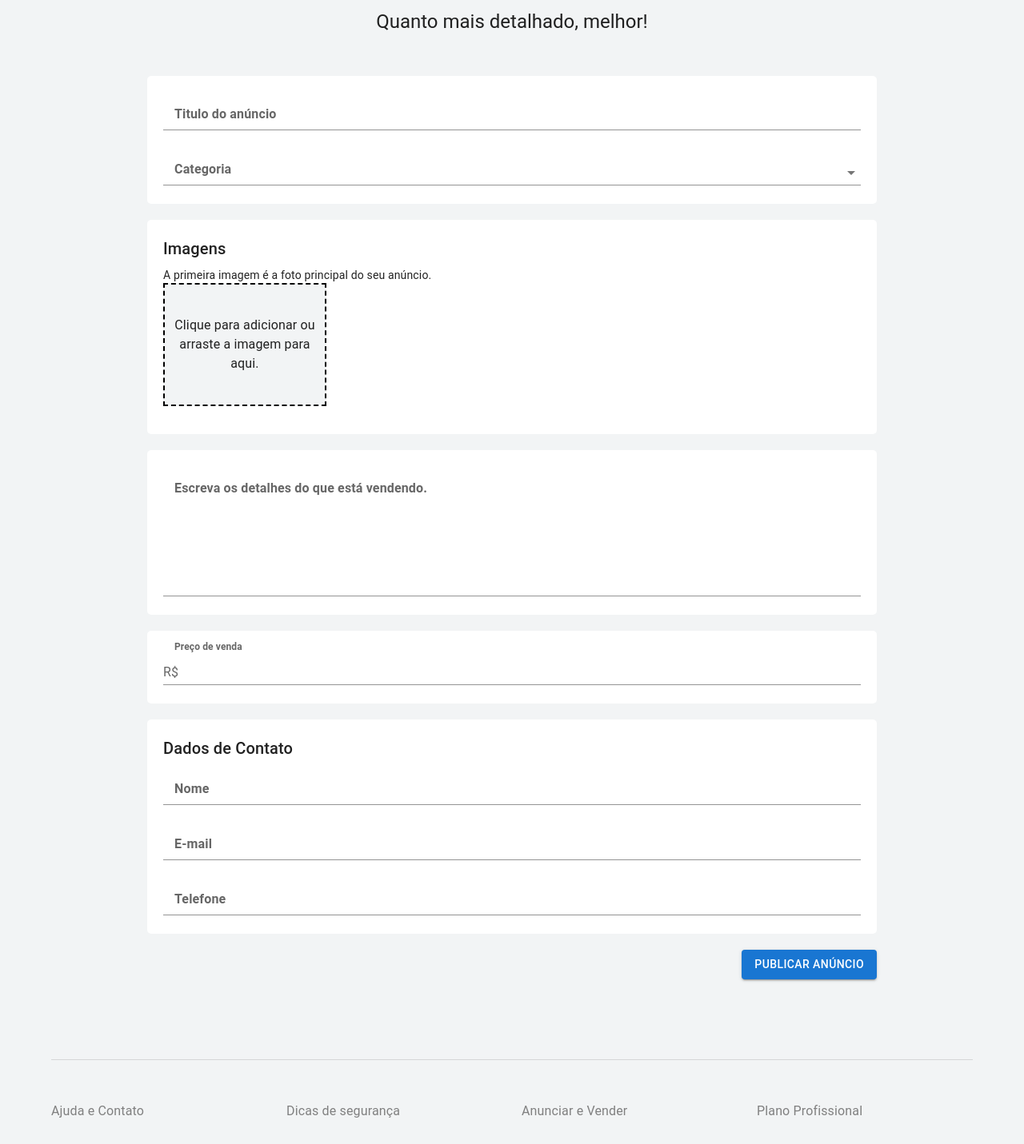
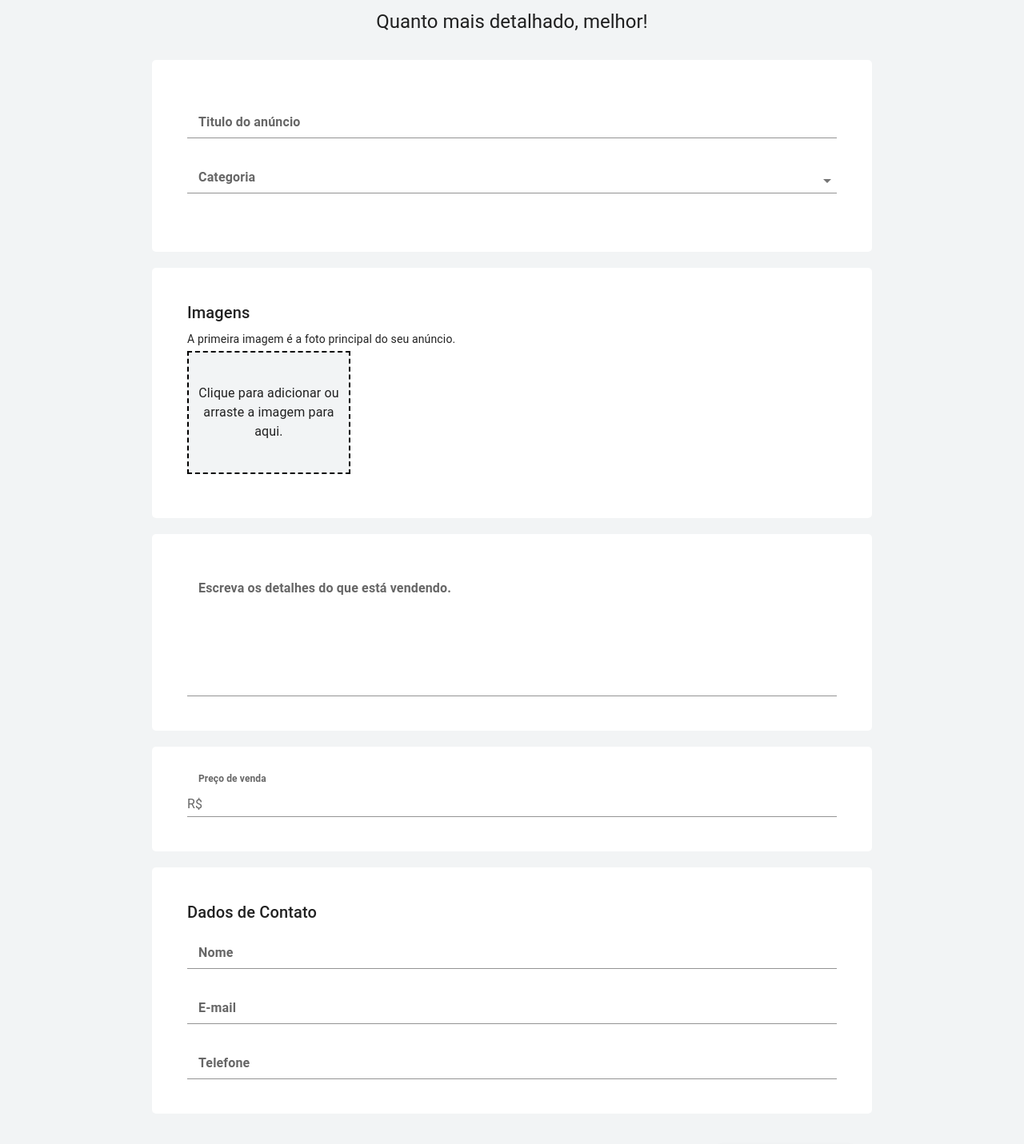
Before and after one commit to Ezequieloliveiras/anunx, a Next.js app: page /pages/user/publish in a window 1280 px wide. Shown: the part 260-1691 px from the top of the page at 80% size. Built offline with nearby package versions, Linux system fonts and the light colour scheme.

Commit message:
alterando estilos para sx

```diff
--- a/src/app/components/FileUpload.js
+++ b/src/app/components/FileUpload.js
@@ -1,3 +1,4 @@
+import styled from 'styled-components'
 import { useDropzone } from 'react-dropzone'
 import { DeleteForever } from '@mui/icons-material'
 
@@ -7,8 +8,24 @@ import {
     Typography
 } from '@mui/material'
 
+const StyledBox = styled('box')({
+    position: 'absolute',
+    display: 'flex',
+    color: 'rgb(0, 0, 0, 0.0)',
+    justifyContent: 'center',
+    alignItems: 'center',
+    textAlign: 'center',
+    height: '100%',
+    width: '100%',
 
-const FileUpload = ({files, errors, touched, setFieldValue}) => {
+    '&:hover': {
+        backgroundColor: 'rgb(0, 0, 0, 0.7)',
+        display: 'flex',
+        color: 'white'
+    },
+})
+
+const FileUpload = ({ files, errors, touched, setFieldValue }) => {
     const { getRootProps, getInputProps } = useDropzone({
         accept: 'image/*',
         onDrop: (acceptFile) => {
@@ -34,7 +51,7 @@ const FileUpload = ({files, errors, touched, setFieldValue}) => {
             <Typography component='h6' variant='h6' color={errors && touched ? 'error' : 'textPrimary'} gutterBottom >
                 Imagens
             </Typography>
-            <Typography component='div' variant='body2' color={errors ? 'error' : 'textPrimary'} >
+            <Typography component='div' variant='body2' color={errors ? 'error' : 'textPrimary'} gutterBottom >
                 A primeira imagem é a foto principal do seu anúncio.
             </Typography>
             {
@@ -42,8 +59,24 @@ const FileUpload = ({files, errors, touched, setFieldValue}) => {
                     ? <Typography variant='body2' color='error' gutterBottom >{errors}</Typography>
                     : null
             }
-            <Box className='thumbsContainer'>
-                <Box className='dropzone'{...getRootProps()}>
+            <Box
+                sx={{
+                    display: 'flex',
+                    flexWrap: 'wrap'
+                }}>
+                <Box
+                    sx={{
+                        display: 'flex',
+                        justifyContent: 'center',
+                        alignItems: 'center',
+                        textAlign: 'center',
+                        width: '200px',
+                        height: '150px',
+                        margin: '0 15px 15px 0',
+                        backgroundColor: 'rgb(242, 244, 245)',
+                        border: '2px dashed black',
+
+                    }}{...getRootProps()}>
                     <input name='files'{...getInputProps()} />
                     <Typography color={errors ? 'error' : 'textPrimary'}>
                         Clique para adicionar ou arraste a imagem para aqui.
@@ -51,25 +84,45 @@ const FileUpload = ({files, errors, touched, setFieldValue}) => {
                 </Box>
                 {
                     files.map((file, index) => (
-                        <Box key={file.name} className='thumb' sx={{ backgroundImage: `url(${file.preview})` }}>
+                        <Box key={file.path}
+                            sx={{
+                                position: 'relative',
+                                backgroundImage: `url(${file.preview})`,
+                                width: '200px',
+                                height: '150px',
+                                backgroundSize: 'cover',
+                                margin: '0 15px 15px 0',
+                                backgroundPosition: 'center',
+                                '&:hover': {
+                                    display: 'flex',
+                                },
+                            }}>
                             {
                                 index === 0 ?
-                                    <Box className='mainImage' >
+                                    <Box sx={{
+                                        backgroundColor: 'blue',
+                                        padding: '6px 10px',
+                                        position: 'absolute',
+                                        color: '#ffffff',
+                                        bottom: 0,
+                                        left: 0,
+                                    }} >
                                         <Typography variant='body2'>
                                             Principal
                                         </Typography>
                                     </Box>
                                     : null
                             }
-                            <Box className='mask'>
+                            <StyledBox>
                                 <IconButton color='inherit' onClick={() => { handleRemoveFile(file.path) }}>
-                                    <DeleteForever fontSize='large' className='delete' />
+                                    <DeleteForever fontSize='large' />
                                 </IconButton>
-                            </Box>
+                            </StyledBox>
+
                         </Box>
                     ))
                 }
-            </Box>
+            </Box >
         </>
     )
 }
--- a/src/app/globals.css
+++ b/src/app/globals.css
@@ -156,4 +156,8 @@
   background-color: #ffffff;
   margin-top: 30px;
   padding: 30px;
+}
+
+.show {
+  display: flex !important;
 }/*# sourceMappingURL=globals.css.map */
--- a/src/app/globals.scss
+++ b/src/app/globals.scss
@@ -201,3 +201,7 @@
 
 
  }
+
+ .show {
+        display: flex !important;
+    }
--- a/src/app/pages/user/publish/page.jsx
+++ b/src/app/pages/user/publish/page.jsx
@@ -20,10 +20,9 @@ import {
 
 import '../../../globals.scss'
 import TemplateDefault from '../../../templates/Default'
-import FileUpload from '../../../components/fileUpload'
+import FileUpload from '../../../components/FileUpload'
 
 import { initialValues, validationSchema } from './formValues'
-
 
 
 const StyledContainer = styled(Container)(({ theme }) => ({
@@ -52,10 +51,15 @@ const Publish = () => {
                         setFieldValue,
                     }) => {
 
-
-
                         return (
-                            <form onSubmit={handleSubmit} className='form'>
+                            <form onSubmit={handleSubmit} fullWidth
+                                style={{
+                                    width: '100%',
+                                    borderRadius: '5px',
+                                    display: 'flex',
+                                    flexDirection: 'column',
+                                    alignItems: 'center'
+                                }}>
                                 <StyledContainer maxWidth='sm'>
                                     <Typography component='h1' variant='h2' align='center' color='textPrimary' gutterBottom>
                                         Publicar anúncio
@@ -65,10 +69,22 @@ const Publish = () => {
                                     </Typography>
                                 </StyledContainer>
 
-                                <Container maxWidth='md' className='box-container'>
-                                    <Box className='box'>
+                                <Container maxWidth='md'
+                                    sx={{
+                                        backgroundColor: '#ffffff',
+                                        padding: '30px',
+                                        borderRadius: '5px',
+                                        marginBottom:'20px'
+                                    }}>
+                                    <Box
+                                        sx={{
+                                            backgroundColor: '#ffffff',
+                                            padding: '20px',
+                                            borderRadius: '5px',
+                                            marginBottom: '20px'
+                                        }}>
                                         <FormControl error={errors.title && touched.title} fullWidth>
-                                            <InputLabel className='input-label' >Titulo do anúncio </InputLabel>
+                                            <InputLabel sx={{ fontWeight: '700' }} >Titulo do anúncio </InputLabel>
                                             <Input
                                                 variant="standard"
                                                 name='title'
@@ -77,13 +93,13 @@ const Publish = () => {
                                                 error={!!errors.title && touched.title ? errors.title : null}
                                             />
                                             <FormHelperText>
-                                                {errors.title  && touched.title ? errors.title : null}
+                                                {errors.title && touched.title ? errors.title : null}
                                             </FormHelperText>
                                         </FormControl>
                                         <br /><br />
 
                                         <FormControl error={errors.category && touched.category} fullWidth>
-                                            <InputLabel className='input-label' >Categoria</InputLabel>
+                                            <InputLabel sx={{ fontWeight: '700' }} >Categoria</InputLabel>
                                             <Select
                                                 variant="standard"
                                                 name='category'
@@ -114,8 +130,18 @@ const Publish = () => {
                                     </Box>
                                 </Container>
 
-                                <Container className='box-container'>
-                                    <Box className='box'>
+                                <Container maxWidth='md'
+                                    sx={{
+                                        backgroundColor: '#ffffff',
+                                        padding: '20px',
+                                        borderRadius: '5px'
+                                    }}>
+                                    <Box
+                                        sx={{
+                                            backgroundColor: '#ffffff',
+                                            padding: '20px',
+                                            borderRadius: '5px',
+                                        }}>
                                         <FileUpload
                                             files={values.files}
                                             errors={errors.files}
@@ -124,10 +150,20 @@ const Publish = () => {
                                         />
                                     </Box>
                                 </Container>
-                                <Container className='box-container'>
-                                    <Box className='box'>
+                                <Container maxWidth='md'
+                                    sx={{
+                                        backgroundColor: '#ffffff',
+                                        padding: '20px',
+                                        borderRadius: '5px',
+                                        marginTop: '20px'
+                                    }}>
+                                    <Box sx={{
+                                        backgroundColor: '#ffffff',
+                                        padding: '20px',
+                                        borderRadius: '5px'
+                                    }}>
                                         <FormControl error={errors.description && touched.description} fullWidth>
-                                            <InputLabel className='input-label' >Escreva os detalhes do que está vendendo.</InputLabel>
+                                            <InputLabel sx={{ fontWeight: '700' }} >Escreva os detalhes do que está vendendo.</InputLabel>
                                             <Input
                                                 name='description'
                                                 multiline
@@ -141,10 +177,21 @@ const Publish = () => {
                                         </FormControl>
                                     </Box>
                                 </Container>
-                                <Container className='box-container'>
-                                    <Box className='box'>
+                                <Container maxWidth='md'
+                                    sx={{
+                                        backgroundColor: '#ffffff',
+                                        padding: '20px',
+                                        borderRadius: '5px',
+                                        marginTop: '20px'
+                                    }}>
+                                    <Box
+                                        sx={{
+                                            backgroundColor: '#ffffff',
+                                            padding: '20px',
+                                            borderRadius: '5px'
+                                        }}>
                                         <FormControl error={errors.price && touched.price} fullWidth>
-                                            <InputLabel className='input-label' >Preço de venda</InputLabel>
+                                            <InputLabel sx={{ fontWeight: '700' }} >Preço de venda</InputLabel>
                                             <Input
                                                 name='price'
                                                 variant='outlined'
@@ -158,13 +205,24 @@ const Publish = () => {
                                     </Box>
                                 </Container>
 
-                                <Container className='box-container'>
-                                    <Box className='box'>
+                                <Container maxWidth='md'
+                                    sx={{
+                                        backgroundColor: '#ffffff',
+                                        padding: '20px',
+                                        borderRadius: '5px',
+                                        marginBottom: '20px',
+                                        marginTop: '20px'
+                                    }}>
+                                    <Box
+                                        sx={{
+                                            padding: '20px',
+                                            borderRadius: '5px'
+                                        }}>
                                         <Typography component='h6' variant='h6' color='textPrimary' gutterBottom >
                                             Dados de Contato
                                         </Typography>
                                         <FormControl error={errors.name && touched.name} fullWidth>
-                                            <InputLabel className='input-label' >Nome</InputLabel>
+                                            <InputLabel sx={{ fontWeight: '700' }} >Nome</InputLabel>
                                             <Input
                                                 variant="standard"
                                                 name='name'
@@ -178,7 +236,7 @@ const Publish = () => {
                                         </FormControl>
                                         <br /><br />
                                         <FormControl error={errors.email && touched.email} fullWidth>
-                                            <InputLabel className='input-label' >E-mail</InputLabel>
+                                            <InputLabel sx={{ fontWeight: '700' }} >E-mail</InputLabel>
                                             <Input
                                                 variant="standard"
                                                 name='email'
@@ -192,7 +250,7 @@ const Publish = () => {
                                         </FormControl>
                                         <br /><br />
                                         <FormControl error={errors.phone && touched.phone} fullWidth>
-                                            <InputLabel className='input-label' >Telefone</InputLabel>
+                                            <InputLabel sx={{ fontWeight: '700' }} >Telefone</InputLabel>
                                             <Input
                                                 variant="standard"
                                                 name='phone'
@@ -206,8 +264,14 @@ const Publish = () => {
                                         </FormControl>
                                     </Box>
                                 </Container>
-                                <Container maxWidth='md' className='box-container'>
-                                    <Box textAlign='right'>
+                                <Container maxWidth='md'
+                                    sx={{
+                                        width: '100%',
+                                        padding: '20px',
+                                        borderRadius: '5px',
+
+                                    }}>
+                                    <Box textAlign='right' sx={{ width: '100%' }}>
                                         <Button type='submit' variant='contained' color='primary' >
                                             Publicar Anúncio
                                         </Button>
@@ -218,8 +282,6 @@ const Publish = () => {
                     }
                 }
             </Formik>
-
-
         </TemplateDefault>
     )
 }
```
Also changed, not shown: src/app/pages/auth/signup/page.jsx (added, +40 -0 lines), 1 other file (tests, documents, lock files or other folders). Lines whose indentation alone changed are shown as unchanged.
